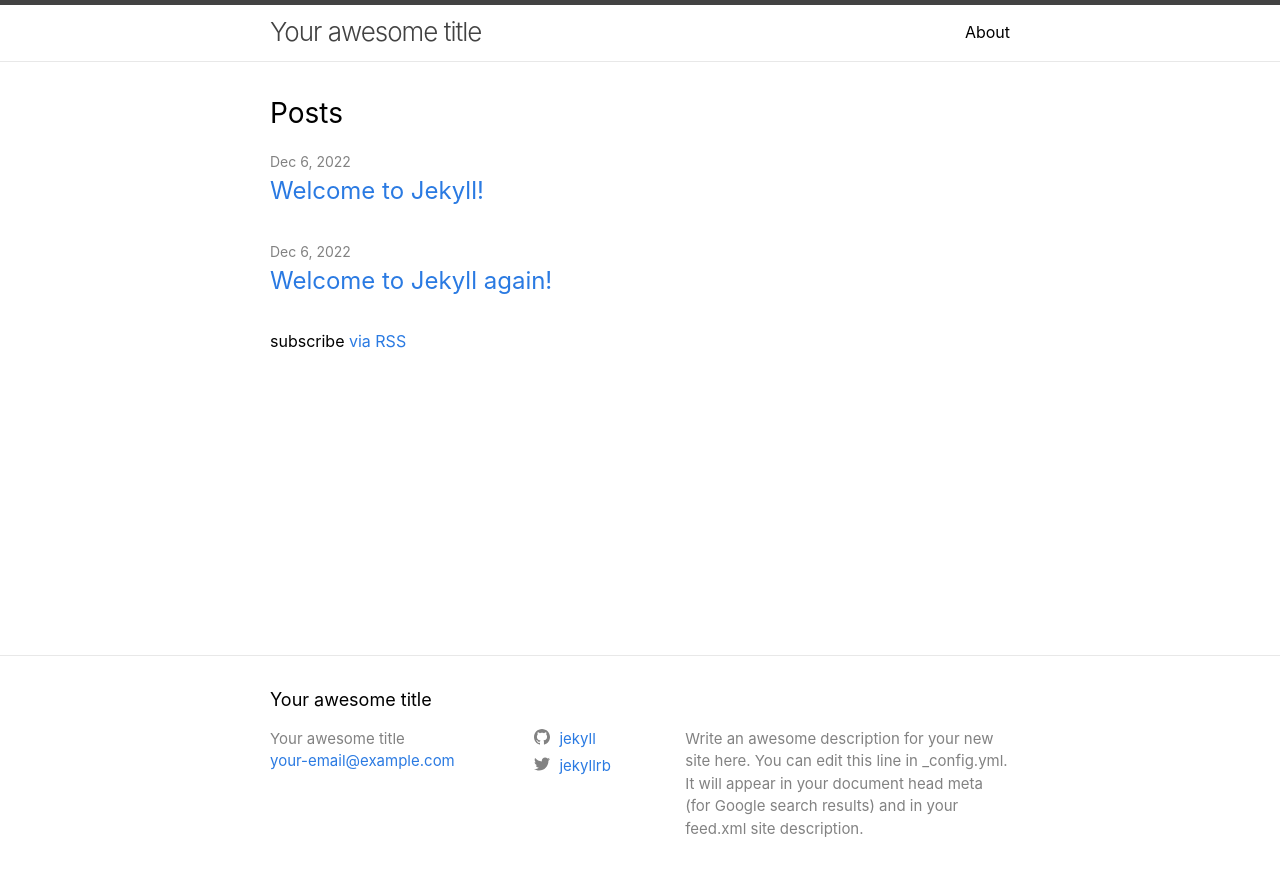
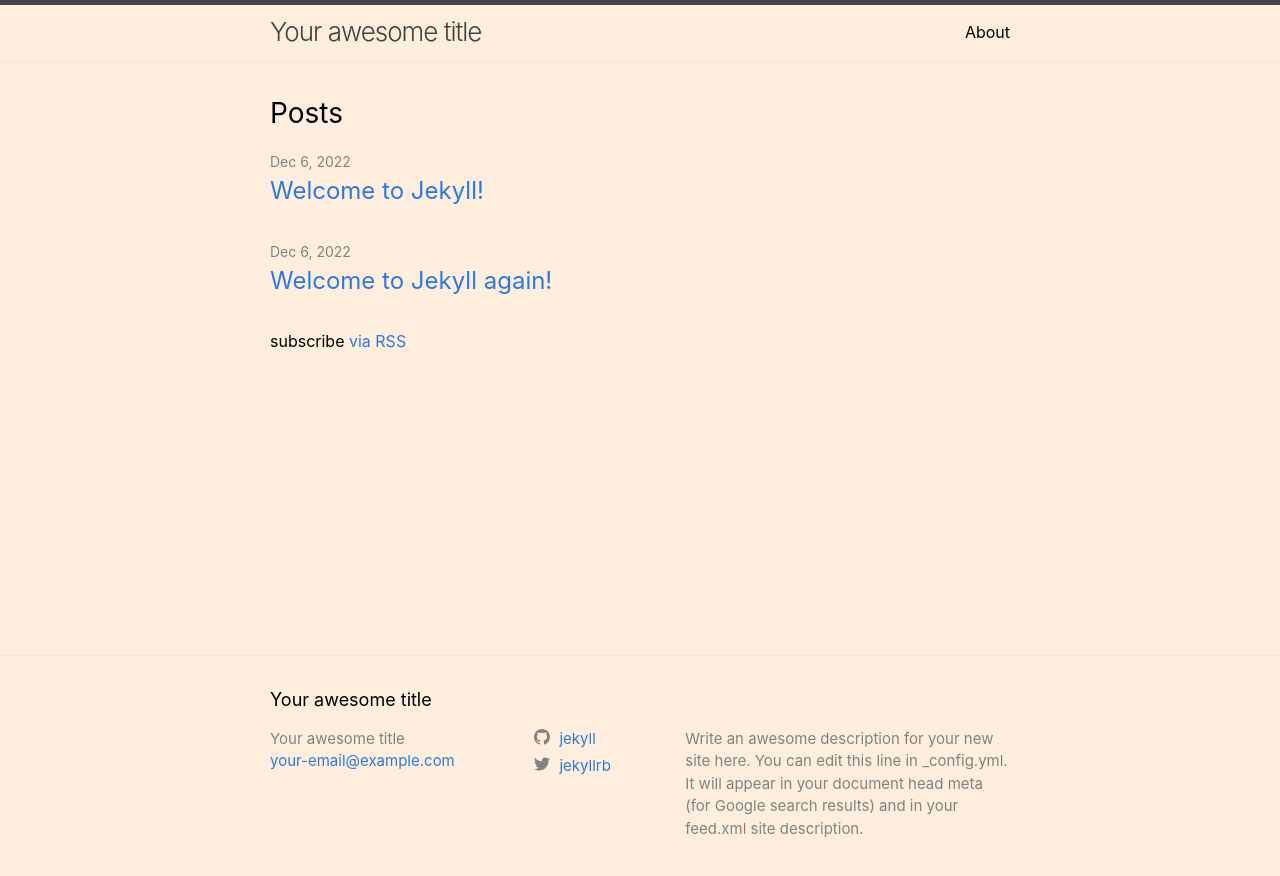
Before and after one commit to thatgiga/thatgiga.github.io, a Jekyll site: the page built from index.markdown, in a window 1280 px wide. Shown: the top 876 px of the page. Built offline with Jekyll 4.4.1, drawn with Linux system fonts in a browser that asks for light colours.

Commit message:
Update minima.scss

```diff
--- a/_sass/minima.scss
+++ b/_sass/minima.scss
@@ -11,7 +11,7 @@ $base-line-height: 1.5 !default;
 $spacing-unit:     30px !default;
 
 $text-color:       #000000 !default;
-$background-color: linear-gradient(#ff88aa , #88ddff) !default;
+$background-color: #ffeedd !default;
 $brand-color:      #2a7ae2 !default;
 
 $grey-color:       #828282 !default;
```
